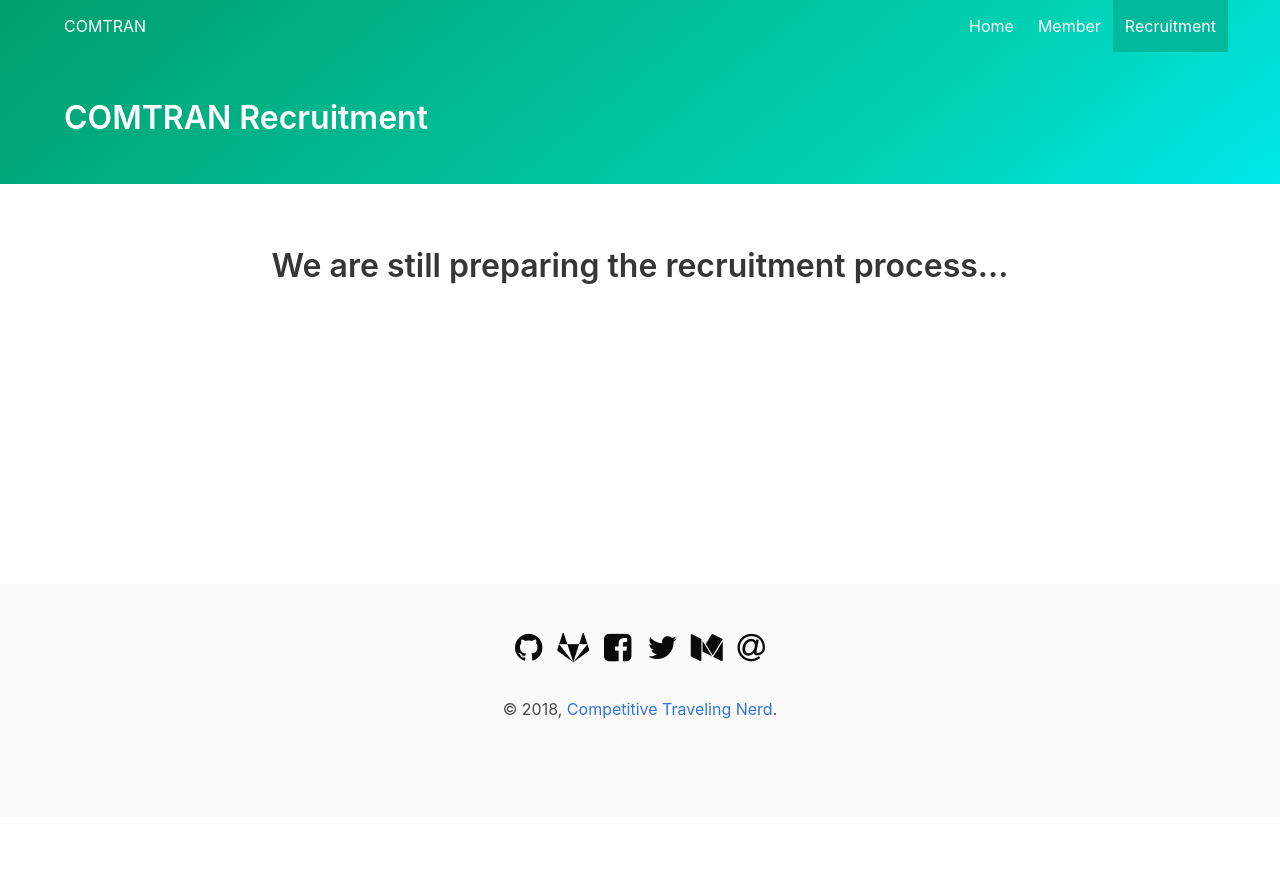
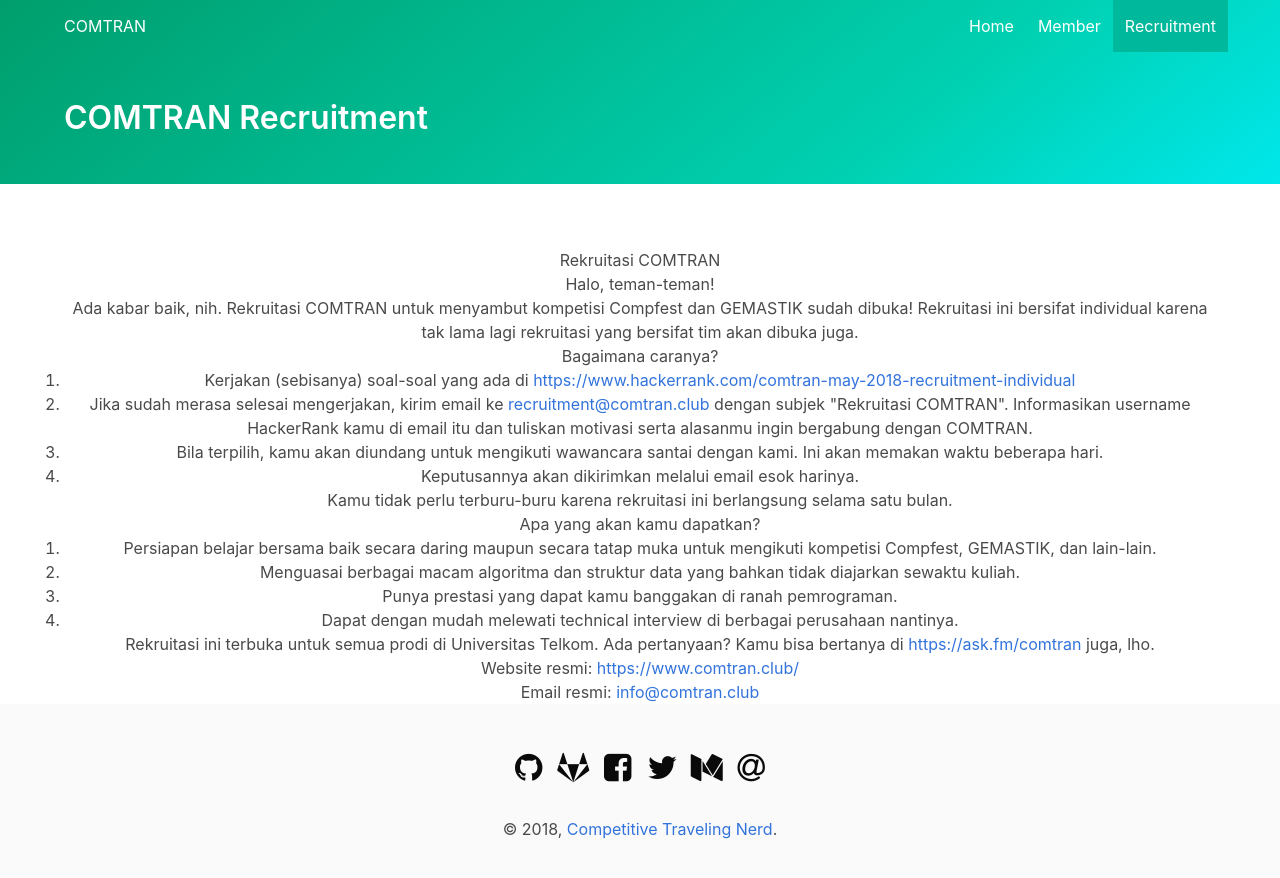
Before and after one commit to comtran/comtran.github.io, a plain HTML site: page recruitment.html in a window 1280 px wide. Before the commit the page ends 817 px from the top, so only its background shows below. Drawn offline with nearby package versions, Linux system fonts and the light colour scheme.

Commit message:
Recruitment page

```diff
--- a/recruitment.html
+++ b/recruitment.html
@@ -56,7 +56,39 @@
     <main>
       <div class="container" align="center">
         <div style="padding: 2em"></div>
-        <h1 class="title">We are still preparing the recruitment process...</h1>
+
+        <h1>Rekruitasi COMTRAN</h1>
+
+        <p>Halo, teman-teman!</p>
+
+        <p>Ada kabar baik, nih. Rekruitasi COMTRAN untuk menyambut kompetisi Compfest dan GEMASTIK sudah dibuka!
+        Rekruitasi ini bersifat individual karena tak lama lagi rekruitasi yang bersifat tim akan dibuka juga.</p>
+
+        <p>Bagaimana caranya?</p>
+
+        <ol>
+          <li>Kerjakan (sebisanya) soal-soal yang ada di <a href="https://www.hackerrank.com/comtran-may-2018-recruitment-individual">https://www.hackerrank.com/comtran-may-2018-recruitment-individual</a></li>
+          <li>Jika sudah merasa selesai mengerjakan, kirim email ke <a href="mailto:recruitment@comtran.club">recruitment@comtran.club</a> dengan subjek "Rekruitasi COMTRAN". Informasikan username HackerRank kamu di email itu dan tuliskan motivasi serta alasanmu ingin bergabung dengan COMTRAN.</li>
+          <li>Bila terpilih, kamu akan diundang untuk mengikuti wawancara santai dengan kami. Ini akan memakan waktu beberapa hari.</li>
+          <li>Keputusannya akan dikirimkan melalui email esok harinya.</li>
+        </ol>
+
+        <p>Kamu tidak perlu terburu-buru karena rekruitasi ini berlangsung selama satu bulan.</p>
+
+        <p>Apa yang akan kamu dapatkan?</p>
+
+        <ol>
+          <li>Persiapan belajar bersama baik secara daring maupun secara tatap muka untuk mengikuti kompetisi Compfest, GEMASTIK, dan lain-lain.</li>
+          <li>Menguasai berbagai macam algoritma dan struktur data yang bahkan tidak diajarkan sewaktu kuliah.</li>
+          <li>Punya prestasi yang dapat kamu banggakan di ranah pemrograman.</li>
+          <li>Dapat dengan mudah melewati technical interview di berbagai perusahaan nantinya.</li>
+        </ol>
+
+        <p>Rekruitasi ini terbuka untuk semua prodi di Universitas Telkom. Ada pertanyaan? Kamu bisa bertanya di <a href="https://ask.fm/comtran">https://ask.fm/comtran</a> juga, lho.</p>
+
+        <p>Website resmi: <a href="https://www.comtran.club/">https://www.comtran.club/</a></p>
+        <p>Email resmi: <a href="mailto:info@comtran.club">info@comtran.club</a></p>
+
       </div>
     </main>
     <footer class="footer">
```
